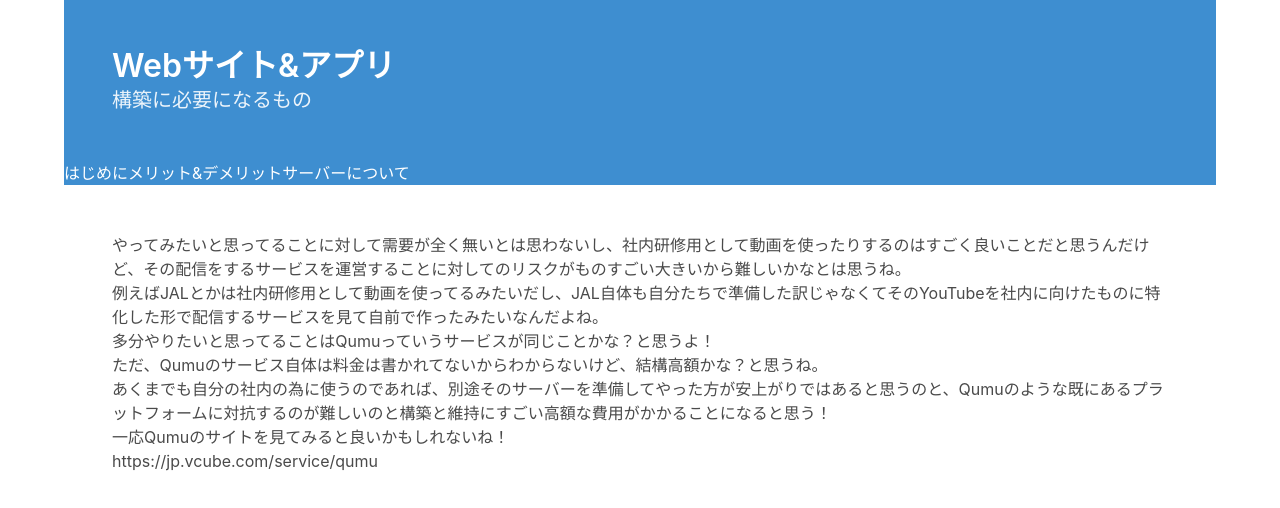
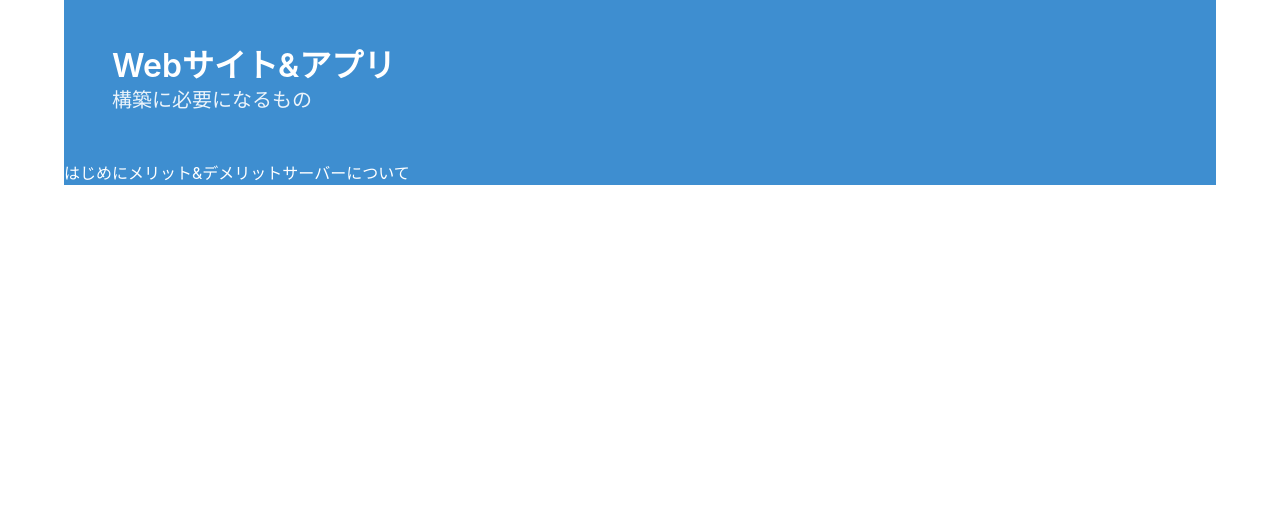
Before and after one commit to dadasuke/task, a plain HTML site: page toDai.html in a window 1280 px wide. Drawn offline with nearby package versions, Linux system fonts and the light colour scheme.

Commit message:
Update toDai.html

```diff
--- a/toDai.html
+++ b/toDai.html
@@ -40,15 +40,6 @@
         </div>
       </section>
       <section class="section">
-        <div class="block">
-          やってみたいと思ってることに対して需要が全く無いとは思わないし、社内研修用として動画を使ったりするのはすごく良いことだと思うんだけど、その配信をするサービスを運営することに対してのリスクがものすごい大きいから難しいかなとは思うね。<br>
-          例えばJALとかは社内研修用として動画を使ってるみたいだし、JAL自体も自分たちで準備した訳じゃなくてそのYouTubeを社内に向けたものに特化した形で配信するサービスを見て自前で作ったみたいなんだよね。<br>
-          多分やりたいと思ってることはQumuっていうサービスが同じことかな？と思うよ！<br>
-          ただ、Qumuのサービス自体は料金は書かれてないからわからないけど、結構高額かな？と思うね。<br>
-          あくまでも自分の社内の為に使うのであれば、別途そのサーバーを準備してやった方が安上がりではあると思うのと、Qumuのような既にあるプラットフォームに対抗するのが難しいのと構築と維持にすごい高額な費用がかかることになると思う！<br>
-          一応Qumuのサイトを見てみると良いかもしれないね！<br>
-          https://jp.vcube.com/service/qumu
-        </div>
         <router-view></router-view>
       </section>
     </div>
```
